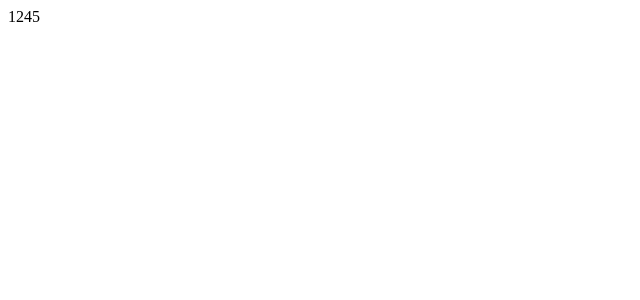
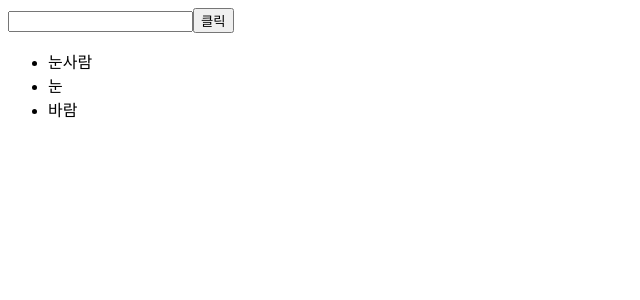
Before and after one commit to jyb1798/velopert_test, a React (Create React App) app: page / in a window 1280 px wide. Shown: the top 300 px of the page, without its empty margins (0-640 px from the left). Built offline with nearby package versions, Linux system fonts and the light colour scheme.

Commit message:
Add: onDoubliClick, onReomve 메소드

```diff
--- a/src/App.js
+++ b/src/App.js
@@ -10,8 +10,8 @@ function App() {
       {/* <Test /> */}
       {/* <EventParctice /> */}
       {/* <EventParcticeForm /> */}
-      {/* <IterationSample /> */}
-      <FilterTest />
+      <IterationSample />
+      {/* <FilterTest /> */}
     </>
   );
 }
--- a/src/Components/IterationSample.js
+++ b/src/Components/IterationSample.js
@@ -24,7 +24,16 @@ const IterationSample = () => {
     setInputText("");
   };
 
-  const nameList = names.map((name) => <li key={name.id}>{name.title}</li>);
+  const onRemove = (id) => {
+    const nextNames = names.filter((name) => name.id !== id);
+    setNames(nextNames);
+  };
+
+  const nameList = names.map((name) => (
+    <li key={name.id} onDoubleClick={() => onRemove(name.id)}>
+      {name.title}
+    </li>
+  ));
   return (
     <>
       <input value={inputText} onChange={onChange} />
```
